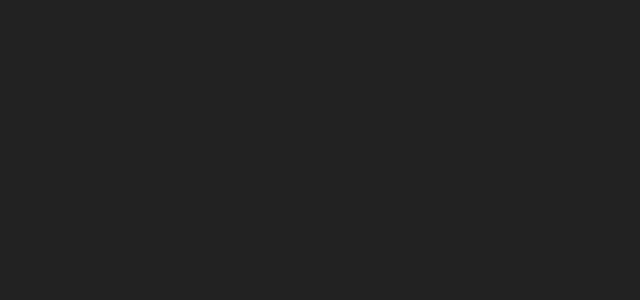
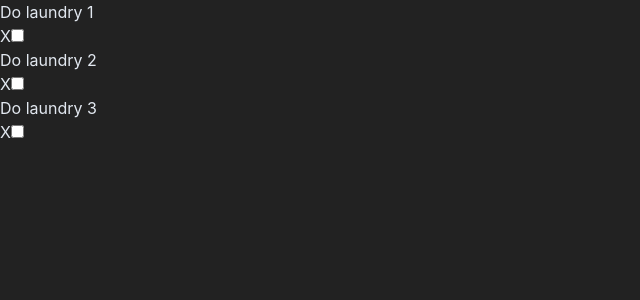
Before and after one commit to davidG999/todo-list, a React (Create React App) app: page / in a window 1280 px wide. Shown: the top 300 px of the page, without its empty margins (0-640 px from the left). Built offline with nearby package versions, Linux system fonts and the light colour scheme.

Commit message:
Create components
Also removed more unnecessary files

```diff
--- a/public/index.html
+++ b/public/index.html
@@ -1,43 +1,16 @@
 <!DOCTYPE html>
 <html lang="en">
+
 <head>
   <meta charset="utf-8" />
   <link rel="icon" href="%PUBLIC_URL%/favicon.ico" />
   <meta name="viewport" content="width=device-width, initial-scale=1" />
-    <meta name="theme-color" content="#000000" />
-    <meta
-      name="description"
-      content="Web site created using create-react-app"
-    />
-    <link rel="apple-touch-icon" href="%PUBLIC_URL%/logo192.png" />
-    <!--
-      manifest.json provides metadata used when your web app is installed on a
-      user's mobile device or desktop. See https://developers.google.com/web/fundamentals/web-app-manifest/
-    -->
-    <link rel="manifest" href="%PUBLIC_URL%/manifest.json" />
-    <!--
-      Notice the use of %PUBLIC_URL% in the tags above.
-      It will be replaced with the URL of the `public` folder during the build.
-      Only files inside the `public` folder can be referenced from the HTML.
+  <title>To-do list</title>
+</head>
 
-      Unlike "/favicon.ico" or "favicon.ico", "%PUBLIC_URL%/favicon.ico" will
-      work correctly both with client-side routing and a non-root public URL.
-      Learn how to configure a non-root public URL by running `npm run build`.
-    -->
-    <title>React App</title>
-  </head>
 <body>
   <noscript>You need to enable JavaScript to run this app.</noscript>
   <div id="root"></div>
-    <!--
-      This HTML file is a template.
-      If you open it directly in the browser, you will see an empty page.
+</body>
 
-      You can add webfonts, meta tags, or analytics to this file.
-      The build step will place the bundled scripts into the <body> tag.
-
-      To begin the development, run `npm start` or `yarn start`.
-      To create a production bundle, use `npm run build` or `yarn build`.
-    -->
-  </body>
 </html>
--- a/src/App.tsx
+++ b/src/App.tsx
@@ -1,6 +1,9 @@
+import Todos from './components/Todos';
+
 function App() {
   return (
-    <div className="bg-neutral-600">
+    <div className='text-slate-200'>
+      <Todos />
     </div>
   );
 }
--- /dev/null
+++ b/src/components/Row.tsx
@@ -0,0 +1,23 @@
+type Todo = {
+  id: string,
+  task: string,
+  isCompleted: boolean
+}
+
+type TodoProps = {
+  todo: Todo
+}
+
+const Row = ({ todo: { task, isCompleted } }: TodoProps) => {
+  return (
+    <div className="">
+      <p>{task}</p>
+      <div>
+        <button onClick={() => null}>X</button>
+        <input type="checkbox" checked={isCompleted} onChange={() => null} />
+      </div>
+    </div>
+  )
+}
+
+export default Row
--- /dev/null
+++ b/src/components/Todos.tsx
@@ -0,0 +1,34 @@
+import Row from "./Row";
+
+const Todos = () => {
+  const staticData = [
+    {
+      id: "0",
+      title: "Task 1",
+      task: "Do laundry 1",
+      isCompleted: false,
+    },
+    {
+      id: "1",
+      title: "Task 2",
+      task: "Do laundry 2",
+      isCompleted: false,
+    },
+    {
+      id: "2",
+      title: "Task 2",
+      task: "Do laundry 3",
+      isCompleted: false,
+    },
+  ]
+
+  return (
+    <section>
+      {staticData.map((todo) => (
+        <Row key={todo.id} todo={todo} />
+      ))}
+    </section>
+  )
+}
+
+export default Todos;
--- a/src/index.css
+++ b/src/index.css
@@ -1,5 +1,5 @@
 body {
-  margin: 0;
+  margin    : 0;
   background: #222;
   font-family: -apple-system, BlinkMacSystemFont, 'Segoe UI', 'Roboto', 'Oxygen',
     'Ubuntu', 'Cantarell', 'Fira Sans', 'Droid Sans', 'Helvetica Neue',
--- a/src/index.tsx
+++ b/src/index.tsx
@@ -7,8 +7,4 @@ import App from './App';
 const root = ReactDOM.createRoot(
   document.getElementById('root') as HTMLElement
 );
-root.render(
-  <React.StrictMode>
-    <App />
-  </React.StrictMode>
-);
+root.render(<App />);
```
Also changed, not shown: public/logo192.png (deleted), public/logo512.png (deleted), public/manifest.json (deleted), public/robots.txt (deleted). Lines whose indentation alone changed are shown as unchanged.
